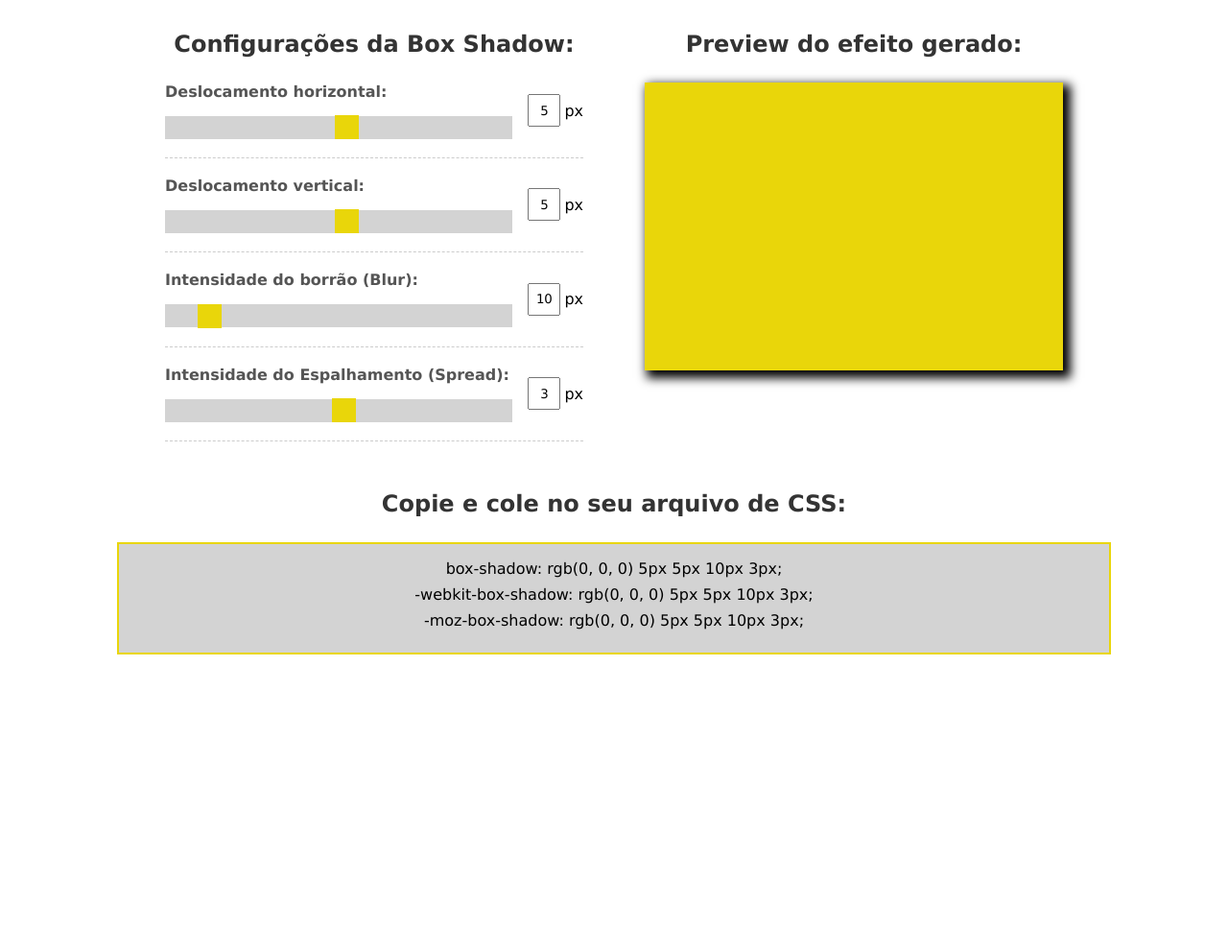
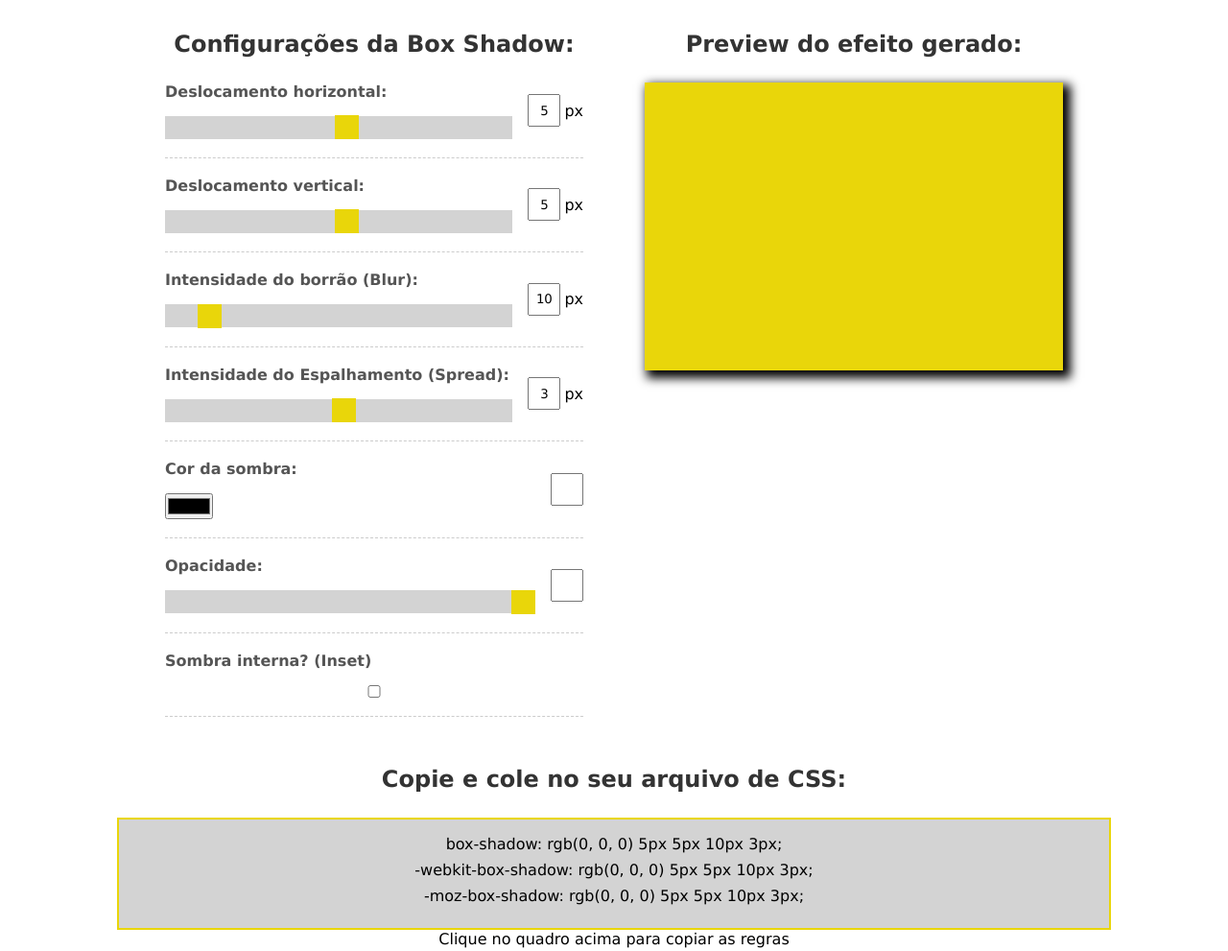
Before and after one commit to FelipeMelogomes/Box-shadow-generator, a plain HTML site: page index.html in a window 1280 px wide. Shown: the top 991 px of the page at 96% size. Drawn offline with Linux system fonts and the light colour scheme.

Commit message:
Add files via upload

```diff
--- a/index.html
+++ b/index.html
@@ -53,6 +53,34 @@
                     <p>px</p>
                 </div>
             </div>
+
+            <div class="form-control">
+                <div class="range-input">
+                    <label for="opacity">Cor da sombra:</label>
+                    <input type="color" id="color" name="color" value="#000000">
+                </div>
+                <div class="reference-input">
+                    <input type="text" id="color-value" name="color-value">
+                </div>
+            </div>
+
+            <div class="form-control">
+                <div class="range-input">
+                    <label for="opacity">Opacidade:</label>
+                    <input type="range" id="opacity" name="opacity" min="0" max="1" value="1" step="0.01">
+                </div>
+                <div class="reference-input">
+                    <input type="text" id="opacity-value" name="opacity-value">
+                </div>
+            </div>
+
+            <div class="form-control">
+                <div class="range-input">
+                    <label for="opacity">Sombra interna? (Inset)</label>
+                    <input type="checkbox" id="inset" name="inset">
+                </div>
+            </div>
+
         </div>
 
         <div id="preview">
@@ -69,7 +97,7 @@
             <p id="webkit-rule">-webkit-box-shadow: <span></span>;</p>
             <p id="moz-rule">-moz-box-shadow: <span></span>;</p>
         </div>
-
+        <p id="copy-instructions">Clique no quadro acima para copiar as regras</p>
     </div>
 
 </body>
```
